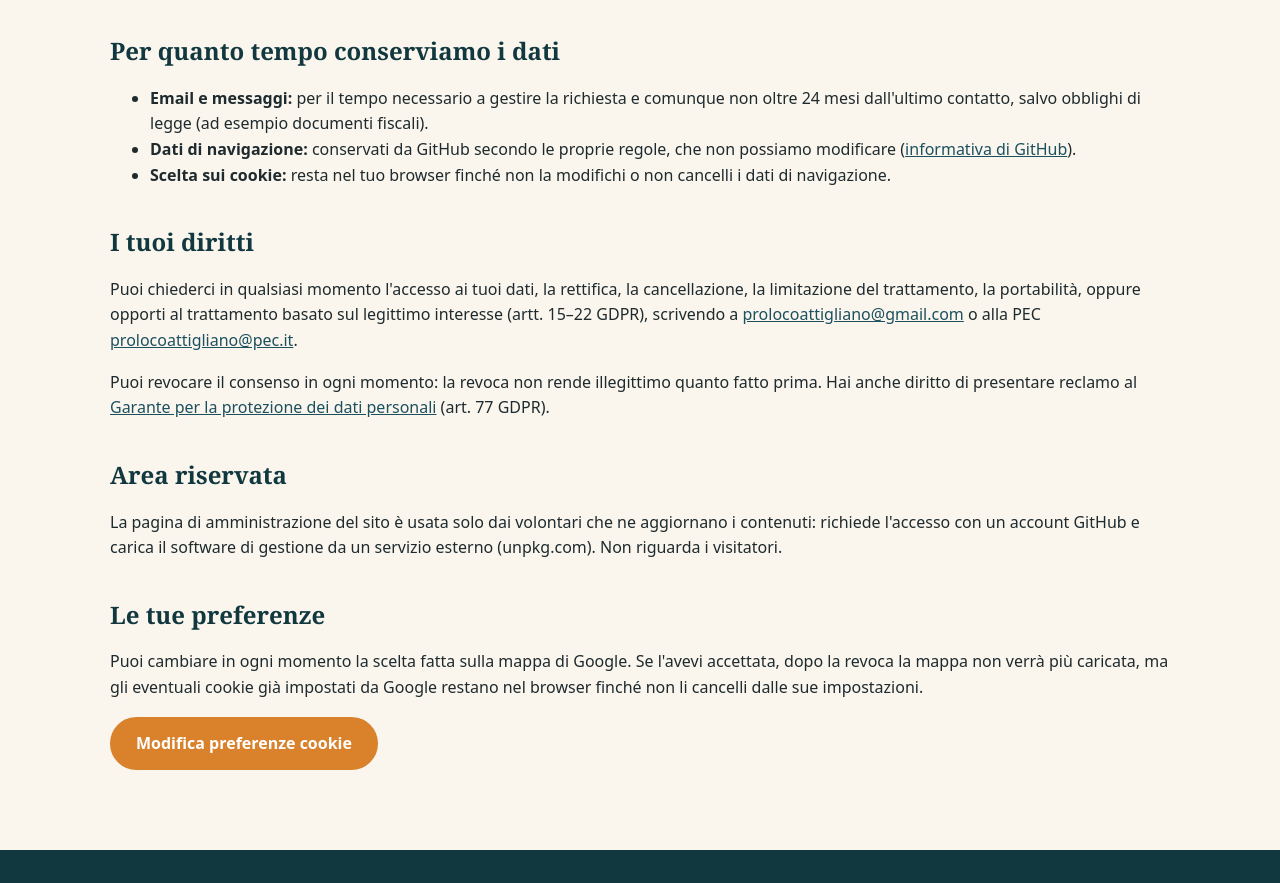
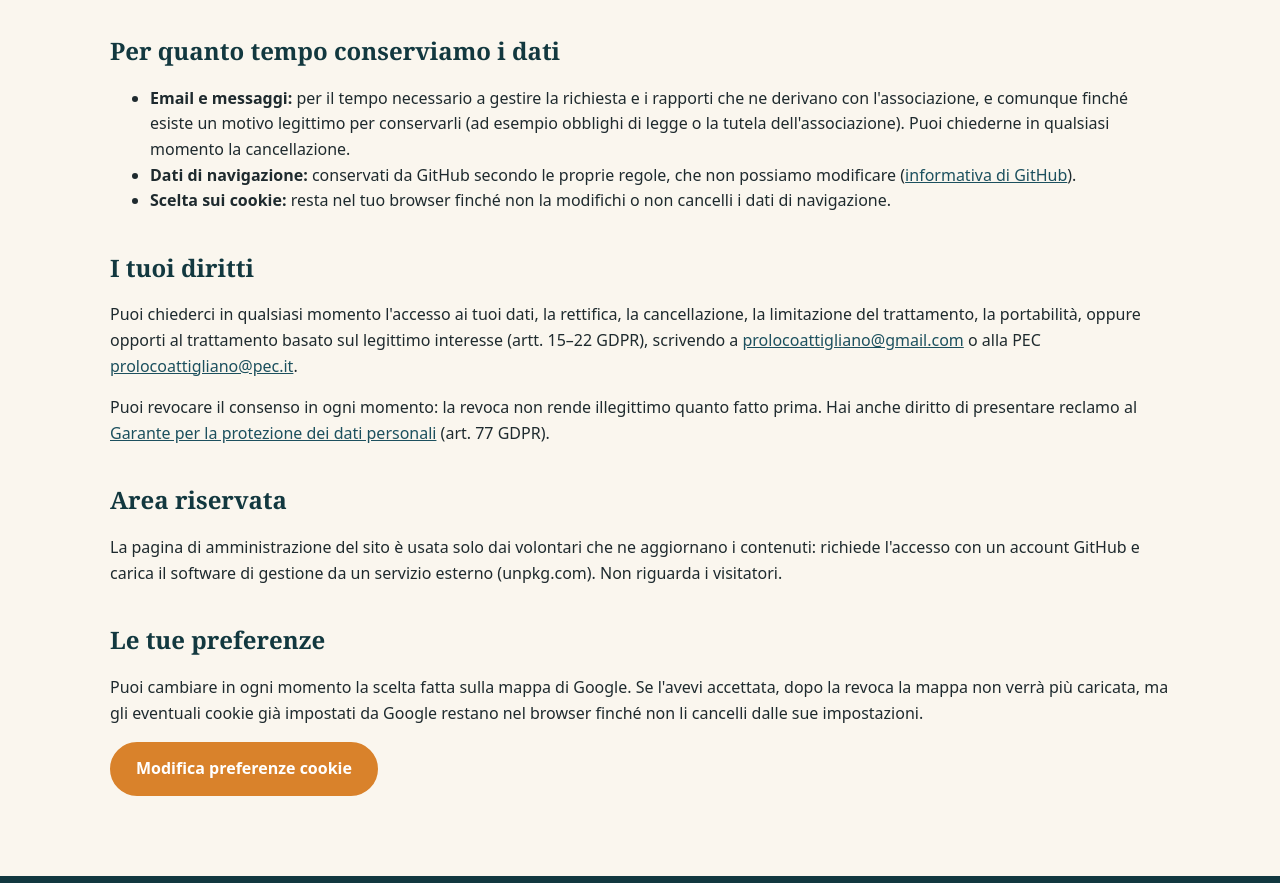
Before and after one commit to jespolone/prolocoattigliano, an Eleventy site: page src/privacy/index.njk in a window 1280 px wide. Shown: the part 1314-2197 px from the top of the page. Built offline with nearby package versions, Linux system fonts and the light colour scheme; Eleventy itself is replaced by a stand-in of ours; files that its build step writes are made by us from their sources.

Commit message:
Privacy: conservazione email per criterio, senza scadenza fissa

```diff
--- a/src/privacy/index.njk
+++ b/src/privacy/index.njk
@@ -35,7 +35,7 @@ updated: 2026-11-07
 
   <h2>Per quanto tempo conserviamo i dati</h2>
   <ul>
-    <li><strong>Email e messaggi:</strong> per il tempo necessario a gestire la richiesta e comunque non oltre 24 mesi dall'ultimo contatto, salvo obblighi di legge (ad esempio documenti fiscali).</li>
+    <li><strong>Email e messaggi:</strong> per il tempo necessario a gestire la richiesta e i rapporti che ne derivano con l'associazione, e comunque finché esiste un motivo legittimo per conservarli (ad esempio obblighi di legge o la tutela dell'associazione). Puoi chiederne in qualsiasi momento la cancellazione.</li>
     <li><strong>Dati di navigazione:</strong> conservati da GitHub secondo le proprie regole, che non possiamo modificare (<a href="https://docs.github.com/it/site-policy/privacy-policies/github-general-privacy-statement" target="_blank" rel="noopener">informativa di GitHub</a>).</li>
     <li><strong>Scelta sui cookie:</strong> resta nel tuo browser finché non la modifichi o non cancelli i dati di navigazione.</li>
   </ul>
```
